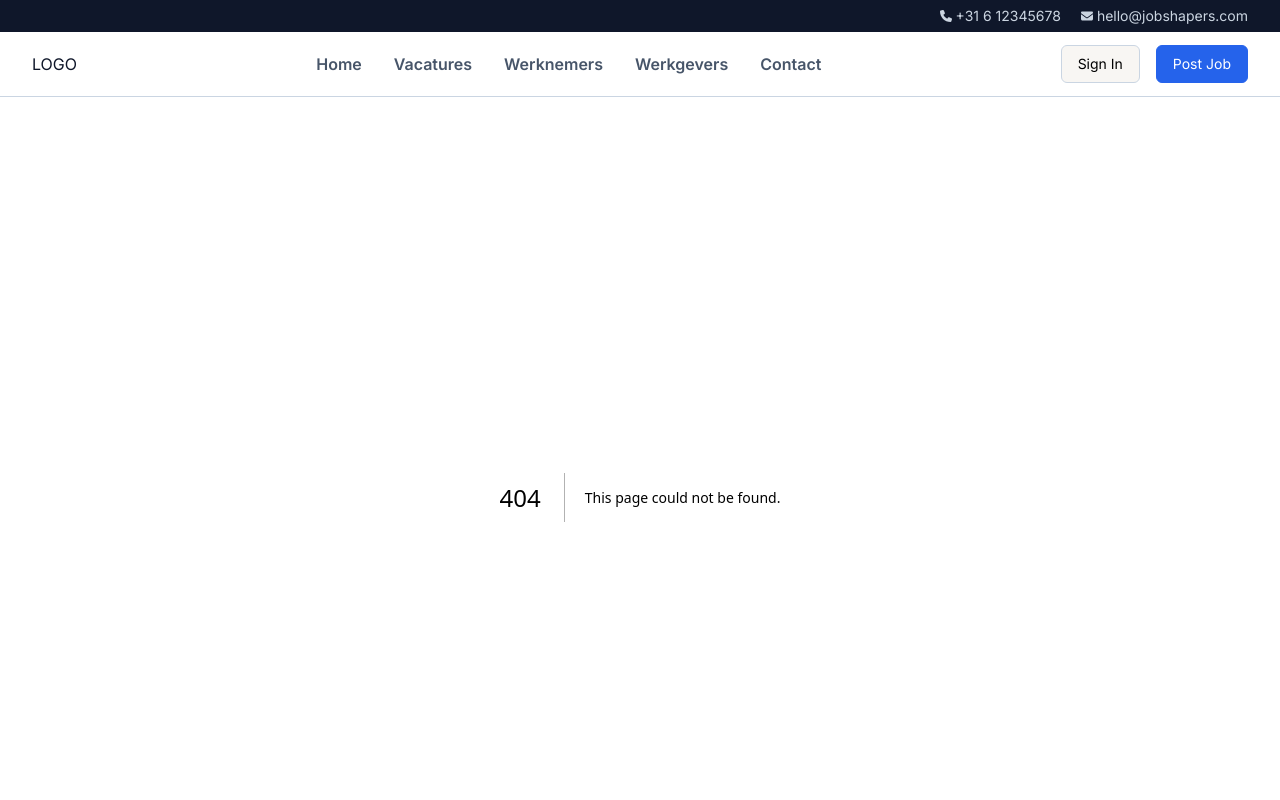
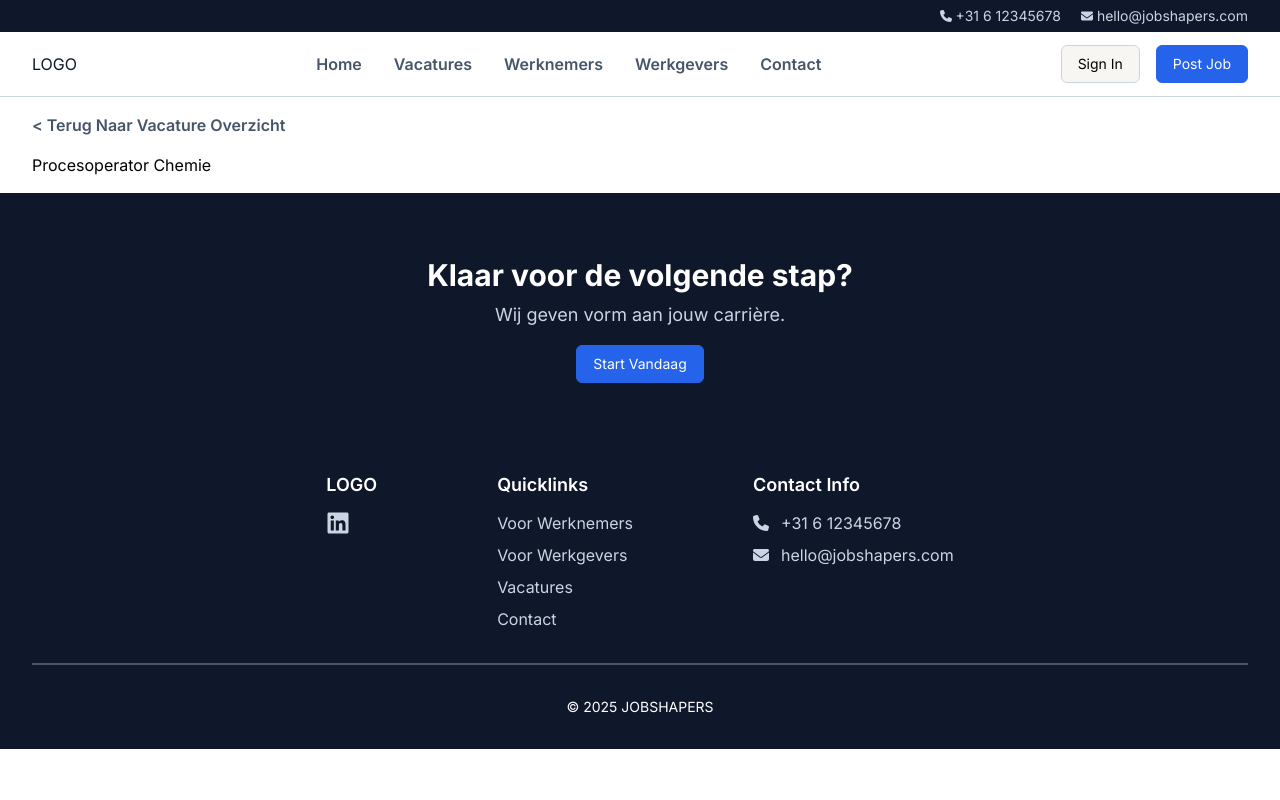
Before and after one commit to EdwinSch/jobshapers, a Next.js app: page /vacatures/vac001 in a window 1280 px wide. Before the commit this address had no page. Shown: the top 800 px of the page. Built offline with nearby package versions, Linux system fonts and the light colour scheme.

Commit message:
add job details routing

```diff
--- /dev/null
+++ b/app/vacatures/[id]/page.jsx
@@ -0,0 +1,26 @@
+import jobs from "@/data/jobsCollection.json";
+import LinkButton from "@/components/LinkButton";
+
+const JobDetailPage = ({ params }) => {
+  const { id } = params;
+  const jobDetails = jobs.find((job) => job.$id === id);
+
+  return (
+    <div className="mx-auto max-w-7xl py-4 px-4 md:px-6 lg:px-8">
+      <LinkButton
+        label="&#60; terug naar vacature overzicht"
+        href="/vacatures"
+        variant="ghost"
+        className="mb-4"
+      />
+
+      {!jobDetails ? (
+        <p>vacature niet gevonden</p>
+      ) : (
+        <p>{jobDetails.vacatureTitel}</p>
+      )}
+    </div>
+  );
+};
+
+export default JobDetailPage;
--- a/components/JobListItem.jsx
+++ b/components/JobListItem.jsx
@@ -2,11 +2,11 @@ import { FaLocationDot, FaClock, FaEuroSign } from "react-icons/fa6";
 import LinkButton from "./LinkButton";
 
 const JobListItem = ({
+  $id,
   vacatureTitel,
   standplaats,
   urenPerWeek,
   salaris,
-  functieomschrijving,
 }) => {
   return (
     <article className="bg-white mb-6 p-6 flex flex-col md:flex-row justify-between items-start md:items-center gap-6 md:gap-10 rounded-md border border-slate-300">
@@ -32,7 +32,11 @@ const JobListItem = ({
 
       {/* right/bottom */}
       <div className="flex gap-2">
-        <LinkButton variant="tertiary" href="/" label={"bekijk vacature"} />
+        <LinkButton
+          variant="tertiary"
+          href={`/vacatures/${$id}`}
+          label={"bekijk vacature"}
+        />
         <LinkButton variant="primary" href="/contact" label={"solliciteer"} />
       </div>
     </article>
```
